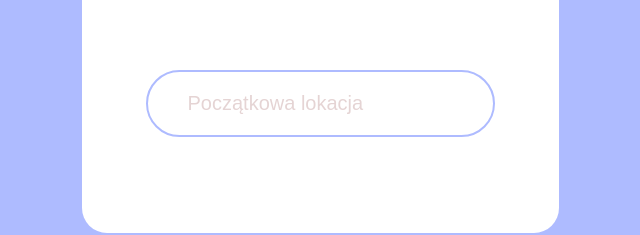
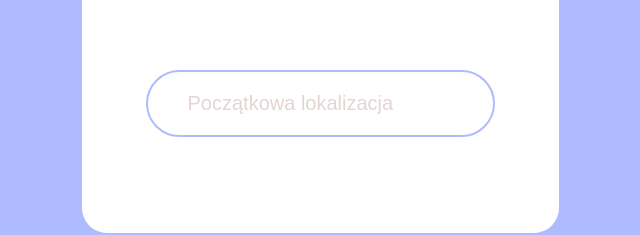
Before and after one commit to Kamil-Budzik/Maps, a React (Create React App) app: page / in a window 1280 px wide. Shown: the part 353-588 px from the top of the page, without its empty margins (320-960 px from the left). Built offline with nearby package versions, Linux system fonts and the light colour scheme.

Commit message:
chore: Dispatch cities in debouncedInput

```diff
--- a/src/components/Input/debouncedInput.tsx
+++ b/src/components/Input/debouncedInput.tsx
@@ -1,11 +1,18 @@
 import React, { useEffect, useMemo, useState } from 'react';
 import axios from 'axios';
 import debounce from 'lodash.debounce';
+import { useDispatch } from 'react-redux';
 
+import { setNewCities } from 'features/location/locationSlice';
 import Input from './index';
 
-const DebouncedInput = () => {
+interface Props {
+  placeholder: string;
+}
+
+const DebouncedInput = ({ placeholder }: Props) => {
   const [query, setQuery] = useState('');
+  const dispatch = useDispatch();
 
   const changeHandler = (event: React.ChangeEvent<HTMLInputElement>) => {
     setQuery(event.target.value);
@@ -22,17 +29,13 @@
         const { data } = await axios.get(
           `https://geocode.search.hereapi.com/v1/geocode?q=${query}&apiKey=${process.env.REACT_APP_API_KEY}`
         );
-        console.log(data.items);
+        dispatch(setNewCities(data.items));
       })();
     }
-  }, [query]);
+  }, [query, dispatch]);
 
   return (
-    <Input
-      isBig
-      placeholder="Początkowa lokacja"
-      onChange={debouncedChangeHandler}
-    />
+    <Input isBig placeholder={placeholder} onChange={debouncedChangeHandler} />
   );
 };
 
```
